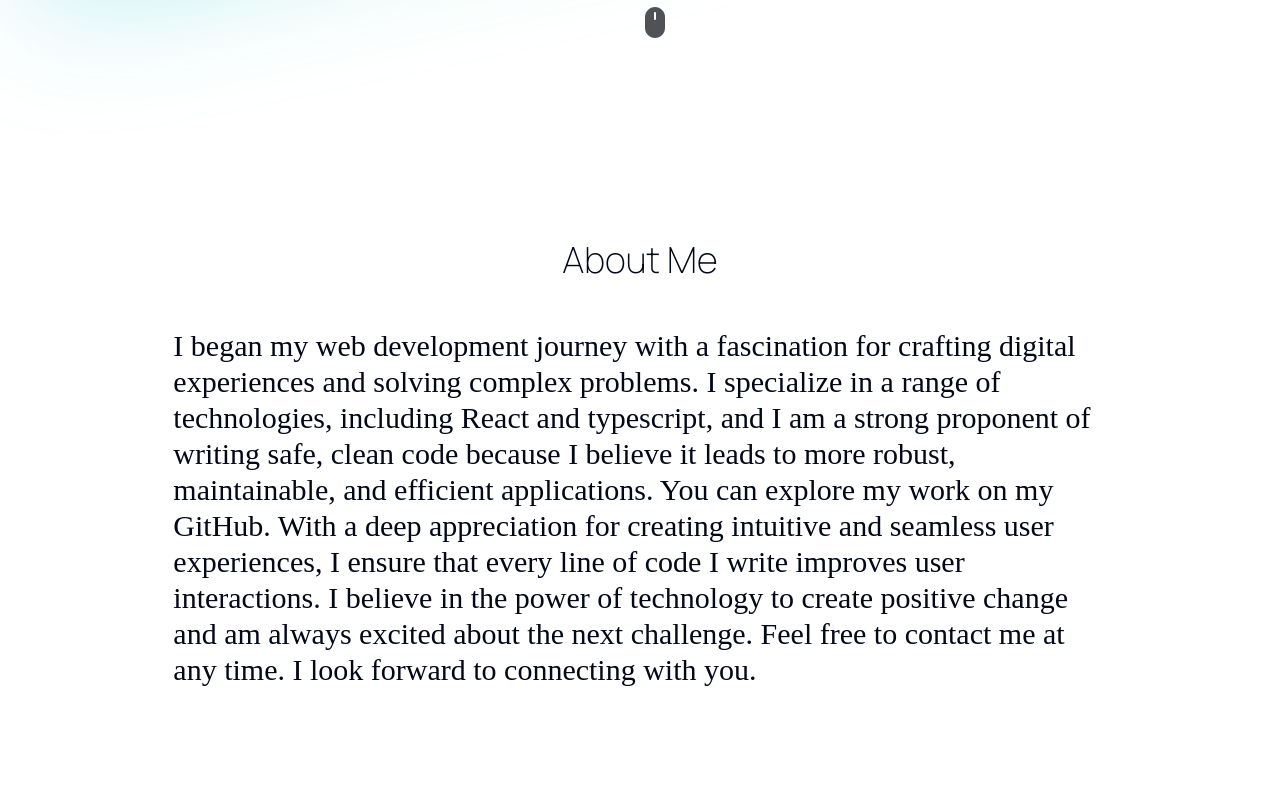
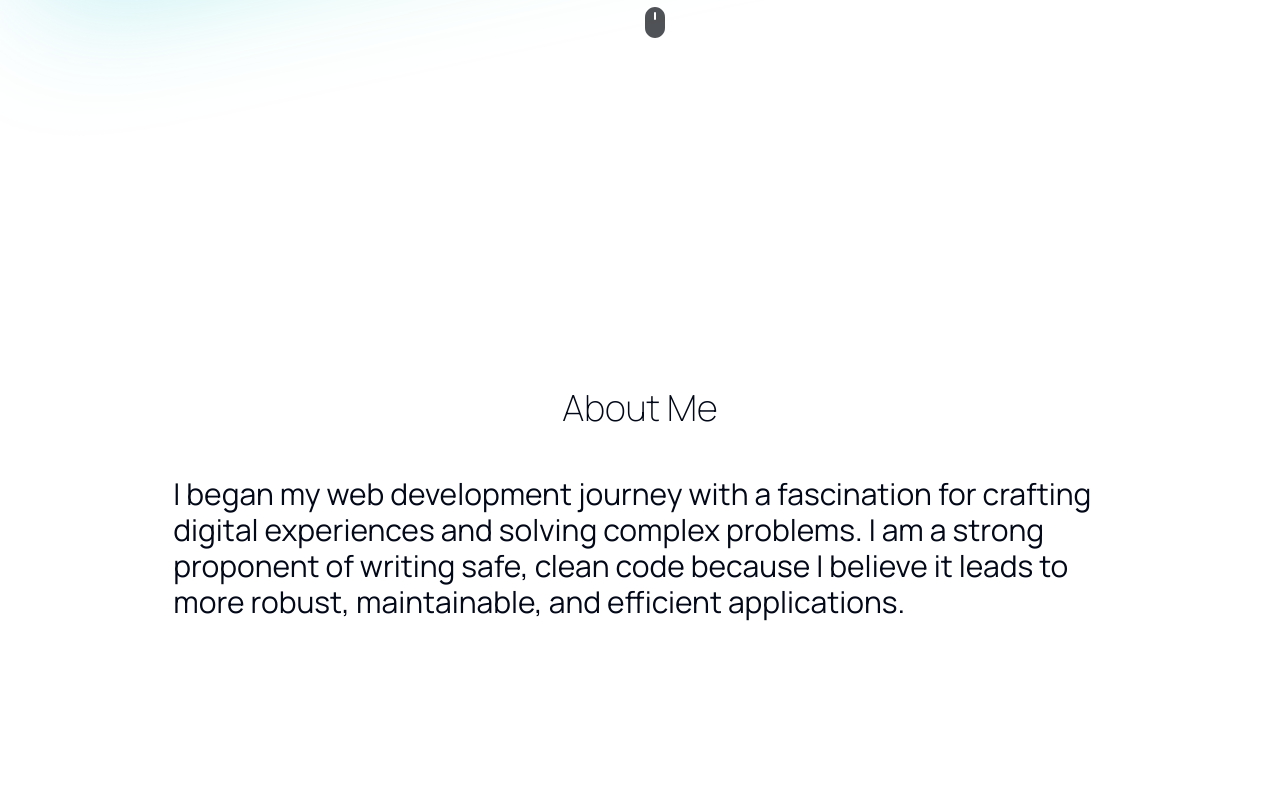
Before and after one commit to salemkode/My-website, a Next.js app: page / in a window 1280 px wide. Shown: the part 680-1480 px from the top of the page. Built offline with nearby package versions, Linux system fonts and the light colour scheme; a web font is replaced by a local one.

Commit message:
Update about section info.

```diff
--- a/src/app/components/section/AboutSection.tsx
+++ b/src/app/components/section/AboutSection.tsx
@@ -2,20 +2,13 @@ import React from "react";
 
 const AboutSection: React.FC = () => {
   return (
-    <div className="container flex min-h-[90vh] flex-col justify-center">
+    <div className="container flex min-h-[100vh] flex-col justify-center">
       <h2 className="pb-4 text-center text-4xl font-thin">About Me</h2>
-      <blockquote className="mx-auto w-5/6 py-8 font-lora text-3xl">
+      <blockquote className="mx-auto w-5/6 py-8 sm:text-2xl md:text-3xl font-display">
         I began my web development journey with a fascination for crafting
-        digital experiences and solving complex problems. I specialize in a
-        range of technologies, including React and typescript, and I am a strong
+        digital experiences and solving complex problems. I am a strong
         proponent of writing safe, clean code because I believe it leads to more
-        robust, maintainable, and efficient applications. You can explore my
-        work on my GitHub. With a deep appreciation for creating intuitive and
-        seamless user experiences, I ensure that every line of code I write
-        improves user interactions. I believe in the power of technology to
-        create positive change and am always excited about the next challenge.
-        Feel free to contact me at any time. I look forward to connecting with
-        you.
+        robust, maintainable, and efficient applications.
       </blockquote>
     </div>
   );
```
